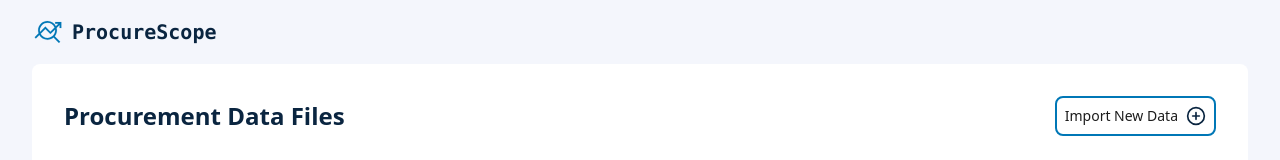
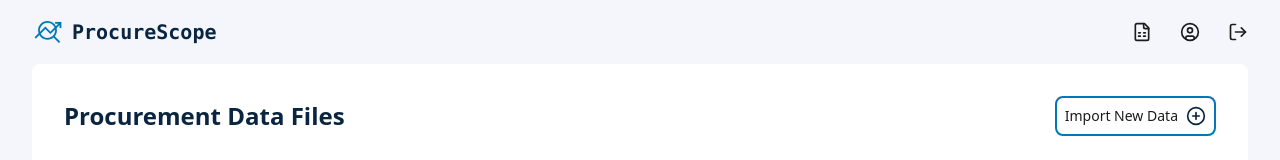
Before and after one commit to shermainesuah/ProcureScope, a React (Vite) app: page /files in a window 1280 px wide. Shown: the top 160 px of the page. Built offline with nearby package versions, Linux system fonts and the light colour scheme.

Commit message:
Updated condition to show nav bar

```diff
--- a/src/components/NavBar.tsx
+++ b/src/components/NavBar.tsx
@@ -14,7 +14,7 @@ const Navbar = () => {
           <span className="text-xl font-bold font-mono">ProcureScope</span>
         </div>
       </Link>
-      {currentLocation.pathname === "/dashboard" && (
+      {currentLocation.pathname !== "/login" && (
         <div className="flex gap-7">
           <Link to="/data-import">
             <FileSpreadsheet className="h-5 w-5 text-textColor-primary hover:text-secondary hover:cursor-pointer" />
```
